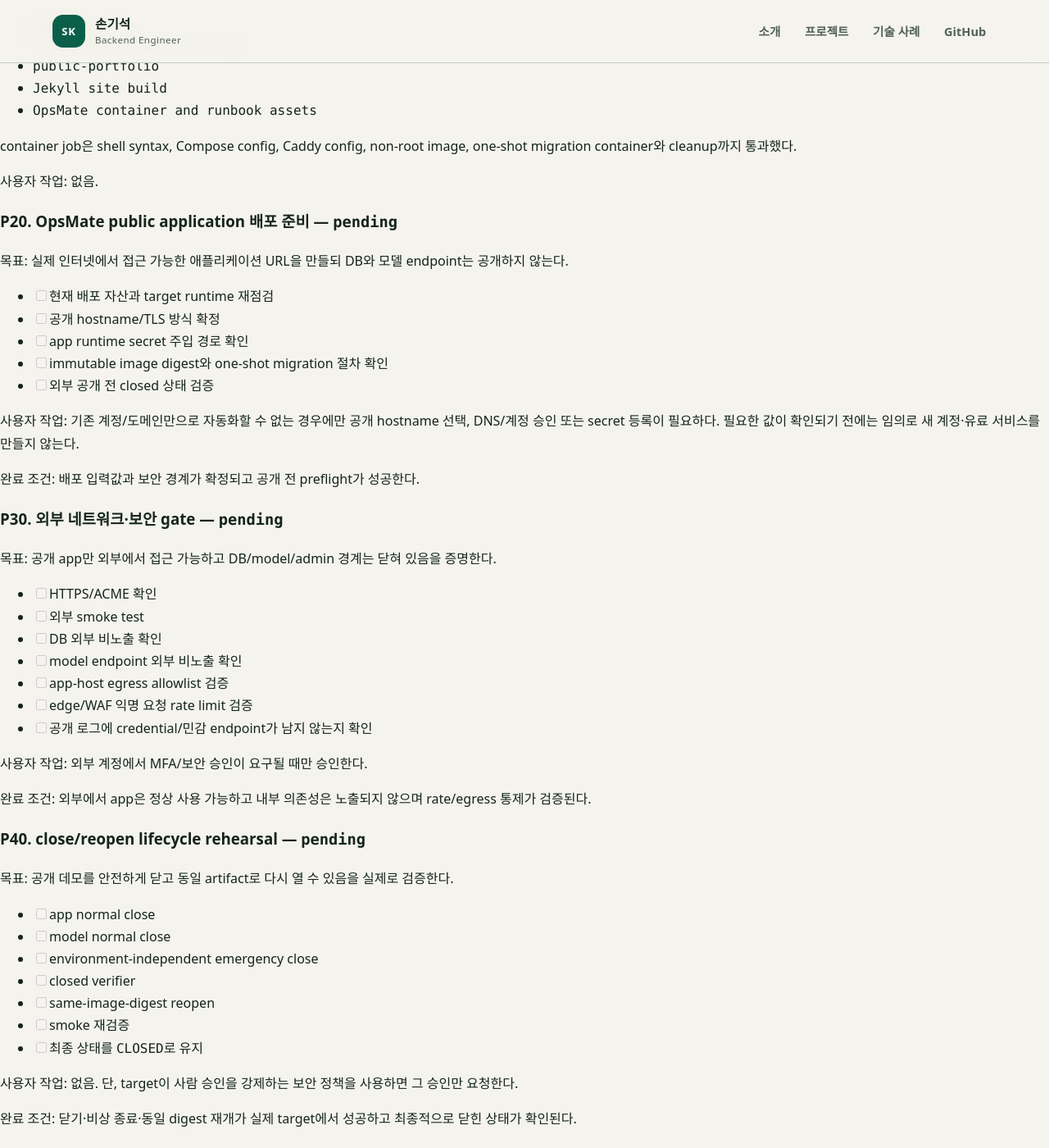
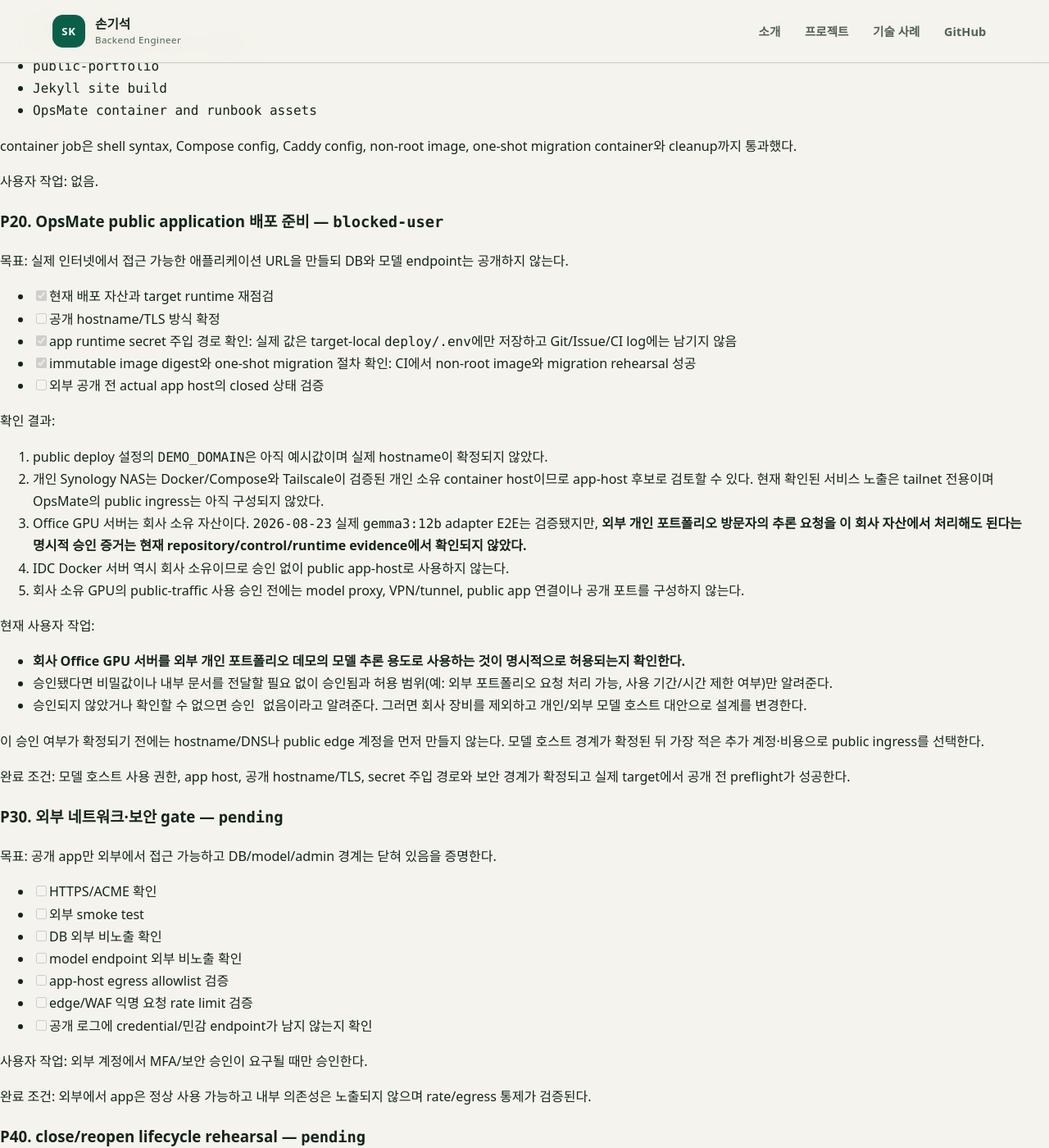
Before and after one commit to son1004007/engineering-career-portfolio, a Jekyll site: the page built from PORTFOLIO_COMPLETION_PLAN.md, in a window 1280 px wide and 1400 px high, scrolled down 1355 px. Shown: the whole window at 82% size. Built offline with Jekyll 4.4.1, drawn with Linux system fonts in a browser that asks for light colours; our own code applies the rules of GitHub Pages for plain Markdown files; some of the changed text lies outside the part shown.

Commit message:
docs: record OpsMate public deployment blocker

```diff
--- a/PORTFOLIO_COMPLETION_PLAN.md
+++ b/PORTFOLIO_COMPLETION_PLAN.md
@@ -57,19 +57,33 @@ container job은 shell syntax, Compose config, Caddy config, non-root image, one
 
 사용자 작업: 없음.
 
-### P20. OpsMate public application 배포 준비 — `pending`
+### P20. OpsMate public application 배포 준비 — `blocked-user`
 
 목표: 실제 인터넷에서 접근 가능한 애플리케이션 URL을 만들되 DB와 모델 endpoint는 공개하지 않는다.
 
-- [ ] 현재 배포 자산과 target runtime 재점검
+- [x] 현재 배포 자산과 target runtime 재점검
 - [ ] 공개 hostname/TLS 방식 확정
-- [ ] app runtime secret 주입 경로 확인
-- [ ] immutable image digest와 one-shot migration 절차 확인
-- [ ] 외부 공개 전 closed 상태 검증
+- [x] app runtime secret 주입 경로 확인: 실제 값은 target-local `deploy/.env`에만 저장하고 Git/Issue/CI log에는 남기지 않음
+- [x] immutable image digest와 one-shot migration 절차 확인: CI에서 non-root image와 migration rehearsal 성공
+- [ ] 외부 공개 전 actual app host의 closed 상태 검증
 
-사용자 작업: 기존 계정/도메인만으로 자동화할 수 없는 경우에만 공개 hostname 선택, DNS/계정 승인 또는 secret 등록이 필요하다. 필요한 값이 확인되기 전에는 임의로 새 계정·유료 서비스를 만들지 않는다.
+확인 결과:
 
-완료 조건: 배포 입력값과 보안 경계가 확정되고 공개 전 preflight가 성공한다.
+1. public deploy 설정의 `DEMO_DOMAIN`은 아직 예시값이며 실제 hostname이 확정되지 않았다.
+2. 개인 Synology NAS는 Docker/Compose와 Tailscale이 검증된 개인 소유 container host이므로 app-host 후보로 검토할 수 있다. 현재 확인된 서비스 노출은 tailnet 전용이며 OpsMate의 public ingress는 아직 구성되지 않았다.
+3. Office GPU 서버는 회사 소유 자산이다. `2026-08-23` 실제 `gemma3:12b` adapter E2E는 검증됐지만, **외부 개인 포트폴리오 방문자의 추론 요청을 이 회사 자산에서 처리해도 된다는 명시적 승인 증거는 현재 repository/control/runtime evidence에서 확인되지 않았다.**
+4. IDC Docker 서버 역시 회사 소유이므로 승인 없이 public app-host로 사용하지 않는다.
+5. 회사 소유 GPU의 public-traffic 사용 승인 전에는 model proxy, VPN/tunnel, public app 연결이나 공개 포트를 구성하지 않는다.
+
+현재 사용자 작업:
+
+- **회사 Office GPU 서버를 외부 개인 포트폴리오 데모의 모델 추론 용도로 사용하는 것이 명시적으로 허용되는지 확인한다.**
+- 승인됐다면 비밀값이나 내부 문서를 전달할 필요 없이 `승인됨`과 허용 범위(예: 외부 포트폴리오 요청 처리 가능, 사용 기간/시간 제한 여부)만 알려준다.
+- 승인되지 않았거나 확인할 수 없으면 `승인 없음`이라고 알려준다. 그러면 회사 장비를 제외하고 개인/외부 모델 호스트 대안으로 설계를 변경한다.
+
+이 승인 여부가 확정되기 전에는 hostname/DNS나 public edge 계정을 먼저 만들지 않는다. 모델 호스트 경계가 확정된 뒤 가장 적은 추가 계정·비용으로 public ingress를 선택한다.
+
+완료 조건: 모델 호스트 사용 권한, app host, 공개 hostname/TLS, secret 주입 경로와 보안 경계가 확정되고 실제 target에서 공개 전 preflight가 성공한다.
 
 ### P30. 외부 네트워크·보안 gate — `pending`
 
@@ -131,7 +145,7 @@ container job은 shell syntax, Compose config, Caddy config, non-root image, one
 
 `P00`과 `P10`은 사용자 작업 없이 완료했다.
 
-현재 즉시 필요한 사용자 작업은 **없음**. `P20`부터도 GitHub와 기존 허용 runtime으로 확인 가능한 내용을 먼저 처리한다. 사용자만 가능한 계정 승인, DNS/보안 설정, 물리 모바일 확인이 실제 blocker가 되었을 때 그 한 가지 작업만 구체적으로 요청한다.
+현재 필요한 작업은 P20의 **회사 Office GPU 서버 public-traffic 사용 승인 여부 확인 한 가지**다. 승인 여부가 정해지기 전에는 회사 장비에 공개 트래픽 경로를 만들거나 외부 서비스를 임의로 구독하지 않는다.
 
 ## 완료 판정
 
```
